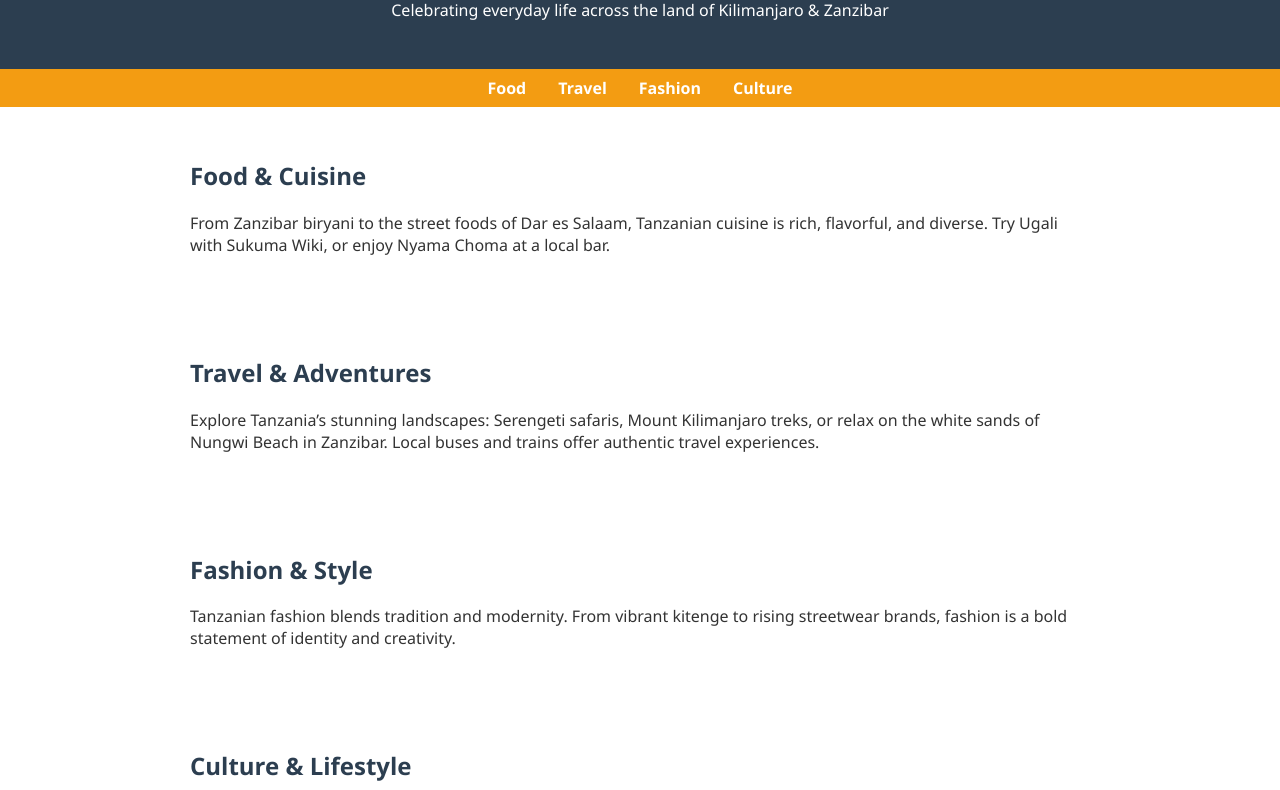
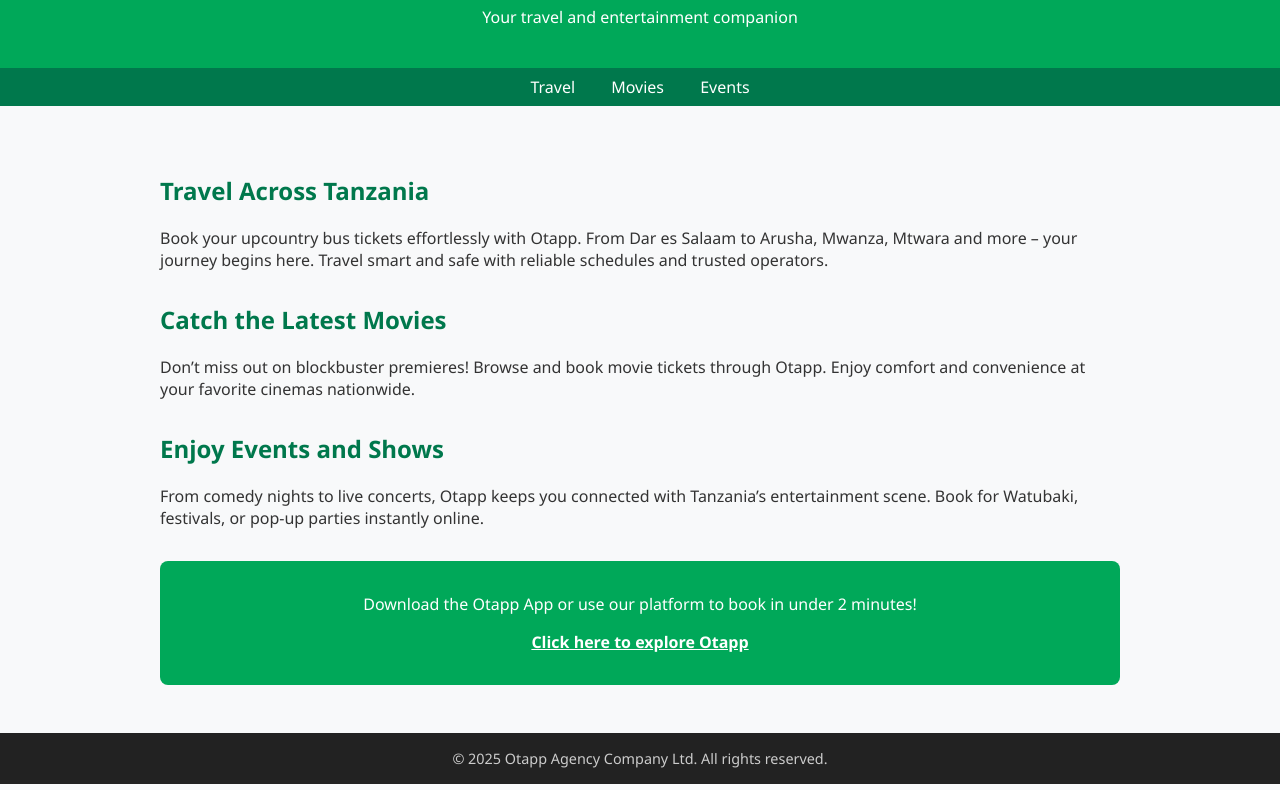
Before and after one commit to JohnAlfredOtapp/TzLifestyle, a plain HTML site: page index.html in a window 1280 px wide. Shown: the part 104-894 px from the top of the page. Drawn offline with Linux system fonts and the light colour scheme.

Commit message:
Update index.html

```diff
--- a/index.html
+++ b/index.html
@@ -3,50 +3,58 @@
 <head>
   <meta charset="UTF-8" />
   <meta name="viewport" content="width=device-width, initial-scale=1.0" />
-  <title>Tanzania Lifestyle</title>
+  <title>Explore Tanzania with Otapp</title>
   <style>
     body {
-      font-family: 'Segoe UI', sans-serif;
+      font-family: 'Segoe UI', Tahoma, Geneva, Verdana, sans-serif;
+      background: #f8f9fa;
       margin: 0;
       padding: 0;
-      background: #fff;
       color: #333;
     }
     header {
-      background: #2c3e50;
-      color: #fff;
-      padding: 2rem 1rem;
+      background-color: #00a859;
+      color: white;
+      padding: 1.5rem;
       text-align: center;
     }
-    header h1 {
-      margin: 0;
-      font-size: 2.5rem;
-    }
     nav {
-      background: #f39c12;
-      display: flex;
-      justify-content: center;
-      padding: 0.5rem 0;
+      background-color: #00784c;
+      padding: 0.5rem;
+      text-align: center;
     }
     nav a {
       color: white;
+      margin: 0 1rem;
       text-decoration: none;
-      margin: 0 1rem;
+    }
+    .container {
+      max-width: 960px;
+      margin: 2rem auto;
+      padding: 1rem;
+    }
+    .section {
+      margin-bottom: 2rem;
+    }
+    h2 {
+      color: #00784c;
+    }
+    .cta {
+      background-color: #00a859;
+      color: white;
+      text-align: center;
+      padding: 1rem;
+      margin-top: 2rem;
+      border-radius: 8px;
+    }
+    .cta a {
+      color: #fff;
       font-weight: bold;
-    }
-    nav a:hover {
       text-decoration: underline;
     }
-    section {
-      padding: 2rem 1rem;
-      max-width: 900px;
-      margin: auto;
-    }
-    section h2 {
-      color: #2c3e50;
-    }
     footer {
-      background: #ecf0f1;
+      background: #222;
+      color: #ccc;
       text-align: center;
       padding: 1rem;
       font-size: 0.9rem;
@@ -55,39 +63,40 @@
 </head>
 <body>
   <header>
-    <h1>Tanzania Lifestyle</h1>
-    <p>Celebrating everyday life across the land of Kilimanjaro & Zanzibar</p>
+    <h1>Experience Tanzania with Otapp</h1>
+    <p>Your travel and entertainment companion</p>
   </header>
 
   <nav>
-    <a href="#food">Food</a>
     <a href="#travel">Travel</a>
-    <a href="#fashion">Fashion</a>
-    <a href="#culture">Culture</a>
+    <a href="#movies">Movies</a>
+    <a href="#events">Events</a>
   </nav>
 
-  <section id="food">
-    <h2>Food & Cuisine</h2>
-    <p>From Zanzibar biryani to the street foods of Dar es Salaam, Tanzanian cuisine is rich, flavorful, and diverse. Try Ugali with Sukuma Wiki, or enjoy Nyama Choma at a local bar.</p>
-  </section>
+  <div class="container">
+    <section id="travel" class="section">
+      <h2>Travel Across Tanzania</h2>
+      <p>Book your upcountry bus tickets effortlessly with Otapp. From Dar es Salaam to Arusha, Mwanza, Mtwara and more – your journey begins here. Travel smart and safe with reliable schedules and trusted operators.</p>
+    </section>
 
-  <section id="travel">
-    <h2>Travel & Adventures</h2>
-    <p>Explore Tanzania’s stunning landscapes: Serengeti safaris, Mount Kilimanjaro treks, or relax on the white sands of Nungwi Beach in Zanzibar. Local buses and trains offer authentic travel experiences.</p>
-  </section>
+    <section id="movies" class="section">
+      <h2>Catch the Latest Movies</h2>
+      <p>Don’t miss out on blockbuster premieres! Browse and book movie tickets through Otapp. Enjoy comfort and convenience at your favorite cinemas nationwide.</p>
+    </section>
 
-  <section id="fashion">
-    <h2>Fashion & Style</h2>
-    <p>Tanzanian fashion blends tradition and modernity. From vibrant kitenge to rising streetwear brands, fashion is a bold statement of identity and creativity.</p>
-  </section>
+    <section id="events" class="section">
+      <h2>Enjoy Events and Shows</h2>
+      <p>From comedy nights to live concerts, Otapp keeps you connected with Tanzania’s entertainment scene. Book for Watubaki, festivals, or pop-up parties instantly online.</p>
+    </section>
 
-  <section id="culture">
-    <h2>Culture & Lifestyle</h2>
-    <p>Music, dance, and storytelling shape Tanzania's culture. Bongo Flava dominates the youth scene, while traditional ngoma dances keep ancestral rhythms alive. Daily life values community, hospitality, and harmony.</p>
-  </section>
+    <div class="cta">
+      <p>Download the Otapp App or use our platform to book in under 2 minutes!</p>
+      <p><a href="https://link.otapp.live" target="_blank">Click here to explore Otapp</a></p>
+    </div>
+  </div>
 
   <footer>
-    &copy; 2025 Tanzania Lifestyle. Designed for modern explorers and proud locals.
+    &copy; 2025 Otapp Agency Company Ltd. All rights reserved.
   </footer>
 </body>
 </html>
```
